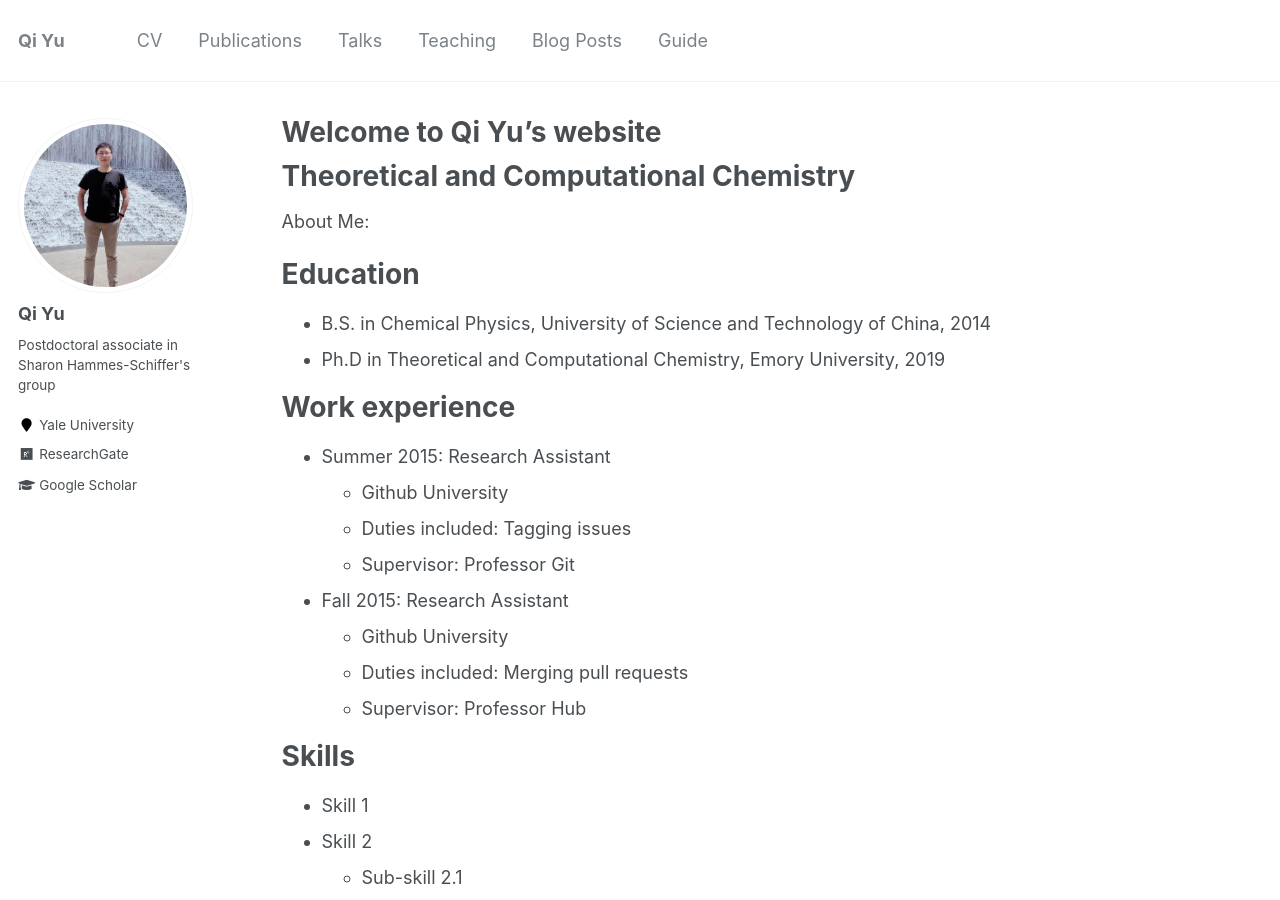
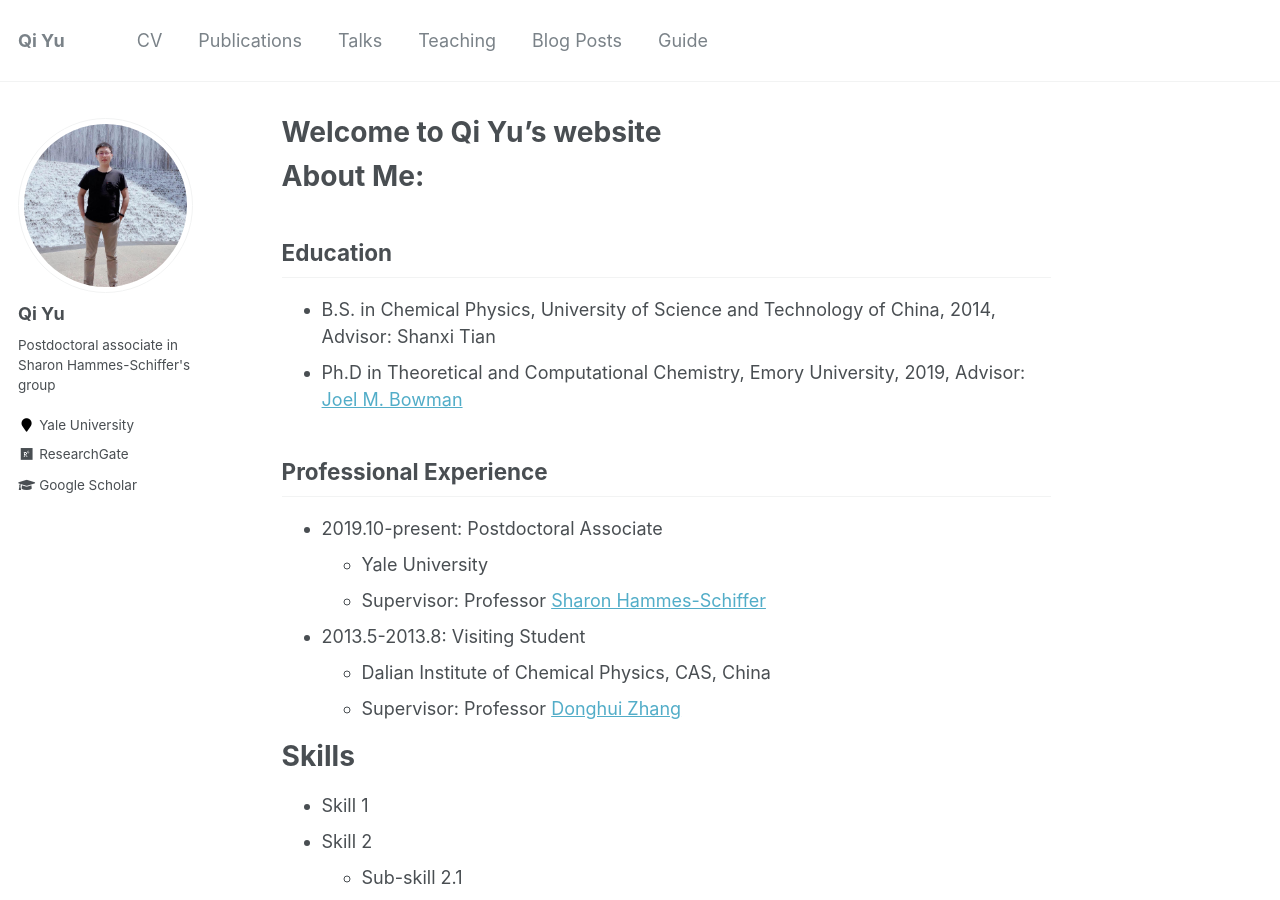
Before and after one commit to qiyuchem/qiyuchem.github.io, a Jekyll site: the page built from _pages/about.md, in a window 1280 px wide and 900 px high. Built offline with Jekyll 4.4.1, drawn with Linux system fonts in a browser that asks for light colours.

Commit message:
Update about.md

```diff
--- a/_pages/about.md
+++ b/_pages/about.md
@@ -8,26 +8,24 @@ redirect_from:
   - /about.html
 ---
 
-Theoretical and Computational Chemistry
+About Me:
 ======
-About Me:
 
 Education
-======
-* B.S. in Chemical Physics, University of Science and Technology of China, 2014
-* Ph.D in Theoretical and Computational Chemistry, Emory University, 2019
+------
+* B.S. in Chemical Physics, University of Science and Technology of China, 2014, Advisor: Shanxi Tian
+* Ph.D in Theoretical and Computational Chemistry, Emory University, 2019, Advisor: [Joel M. Bowman](https://scholarblogs.emory.edu/bowman/)
 
-Work experience
-======
-* Summer 2015: Research Assistant
-  * Github University
-  * Duties included: Tagging issues
-  * Supervisor: Professor Git
+Professional Experience
+------
+* 2019.10-present: Postdoctoral Associate
+  * Yale University
+  * Supervisor: Professor [Sharon Hammes-Schiffer](https://www.hammes-schiffer-group.org/)
 
-* Fall 2015: Research Assistant
-  * Github University
-  * Duties included: Merging pull requests
-  * Supervisor: Professor Hub
+* 2013.5-2013.8: Visiting Student
+  * Dalian Institute of Chemical Physics, CAS, China
+  * Supervisor: Professor [Donghui Zhang](http://people.ucas.ac.cn/~zhangdh?language=en)
+
 
 Skills
 ======
```
